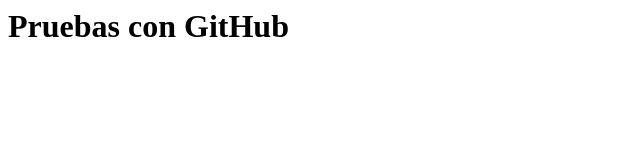
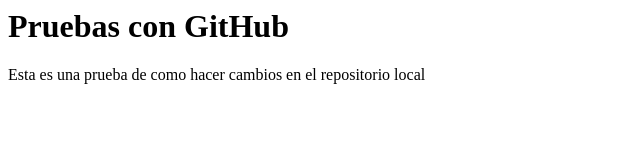
Before and after one commit to nathasal/clase3, a plain HTML site: page index.html in a window 1280 px wide. Shown: the whole page, without its empty margins (0-640 px from the left). Drawn offline with Linux system fonts and the light colour scheme.

Commit message:
agregar parrafo al index

```diff
--- a/index.html
+++ b/index.html
@@ -3,6 +3,9 @@
     <title> Saludo </title>
   <body>
     <h1> Pruebas con GitHub </h1>
+	<p>
+		Esta es una prueba de como hacer cambios en el repositorio local
+	</p>
   </body>
   </head>
 </html>
```
